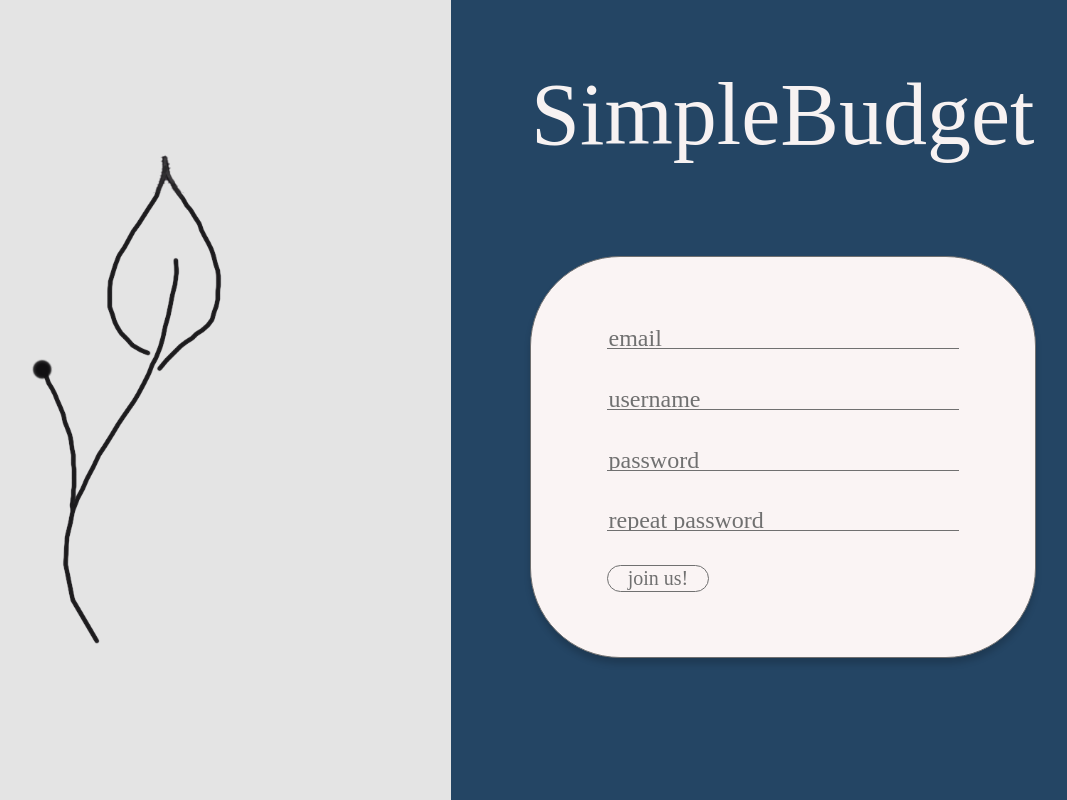
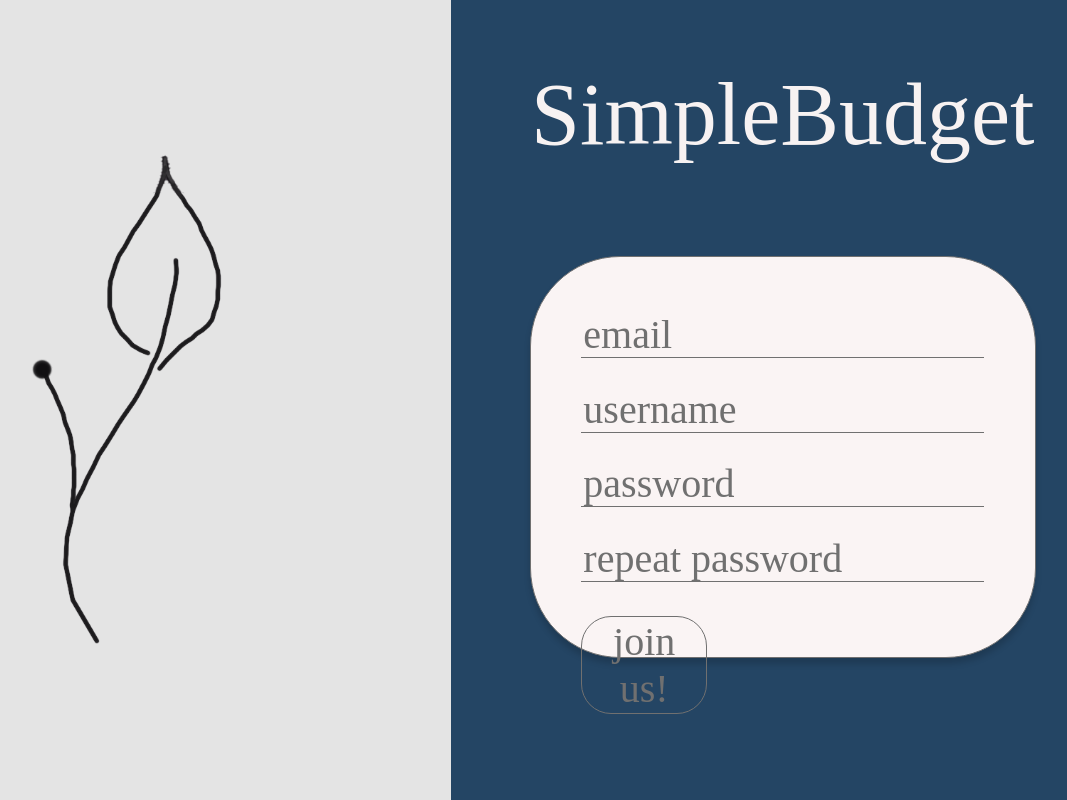
Before and after one commit to gzapalka/PAI, a PHP site: page /public/views/register.php in a window 1280 px wide. Shown: the whole page, without its empty margins (189-1256 px from the left). Run offline with PHP 8.4, Linux system fonts and the light colour scheme.

Commit message:
- correction of login page

```diff
--- a/public/css/styles.css
+++ b/public/css/styles.css
@@ -58,10 +58,11 @@ body {
   }
 
   form {
-    width: 70%;
+    height: 70%;
+    width: 80%;
     display: grid;
     row-gap: calc(2vw + 1vh);
-    column-gap: 22px;
+    column-gap: 1vw;
   }
 
   form.login {
@@ -71,7 +72,7 @@ body {
       "login login login"
       "pwd pwd pwd"
       "submit register ."
-      "forgot forgot forgot";
+      "error-code error-code error-code ";
   }
 
   form.register {
@@ -109,8 +110,8 @@ body {
   .rpwd::placeholder,
   .number::placeholder,
   h2 {
-    font-family: Ink Free;
-    font-size: 24px;
+    font-family: Ink Free, serif;
+    font-size: 5vh;
     color: #707070;
     text-align: left;
   }
@@ -140,12 +141,11 @@ body {
   }
 
   .input-style {
-    font-family: Ink Free;
+    font-family: Ink Free, serif;
     font-size: calc(2vw + 1vh);
     background-color: #00000000;
     border: none;
     border-bottom: 1px solid #707070;
-    max-height: 24px;
   }
 
   .submit {
@@ -158,7 +158,7 @@ body {
 
   .forgot {
     grid-area: forgot;
-    font-family: Ink Free;
+    font-family: Ink Free, serif;
     color: #707070;
     font-size: 20px;
   }
@@ -180,9 +180,9 @@ body {
     border-radius: 30px;
     background: none;
     text-align: center;
-    font-family: Ink Free;
+    font-family: Ink Free, serif;
     color: #707070;
-    font-size: 20px;
+    font-size: 5vh;
   }
 
 @media only screen and (max-device-width: 420px) {
@@ -196,3 +196,10 @@ body {
     width: 100%;
   }
 }
+
+.error-code {
+  font-family: Ink Free, Serif, serif;
+  font-size: 5vh;
+  color: #707070;
+  text-align: left;
+}
```
Also changed, not shown: public/views/login.php (+7 -9 lines).
